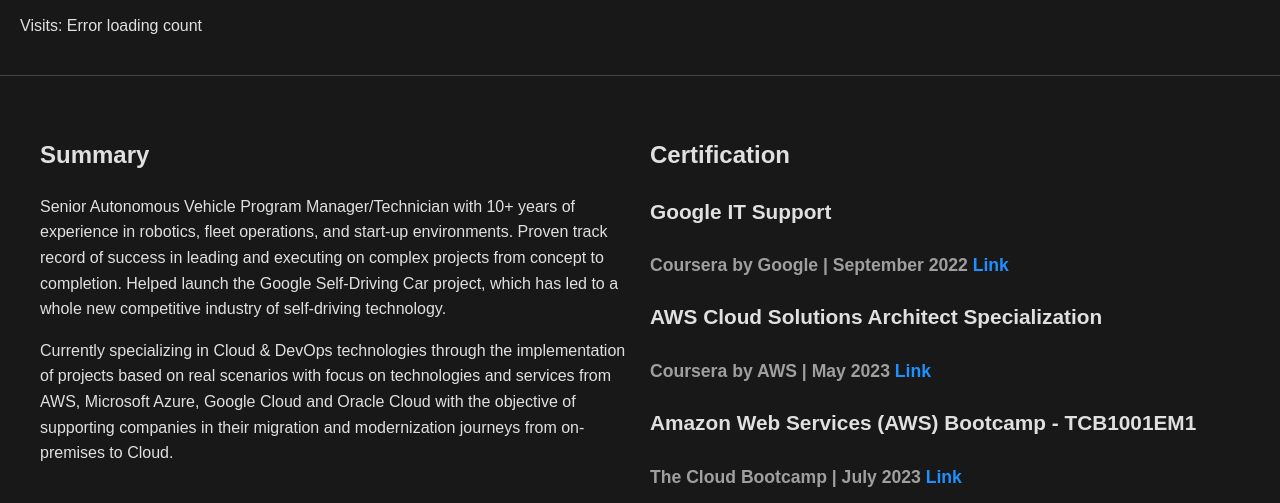
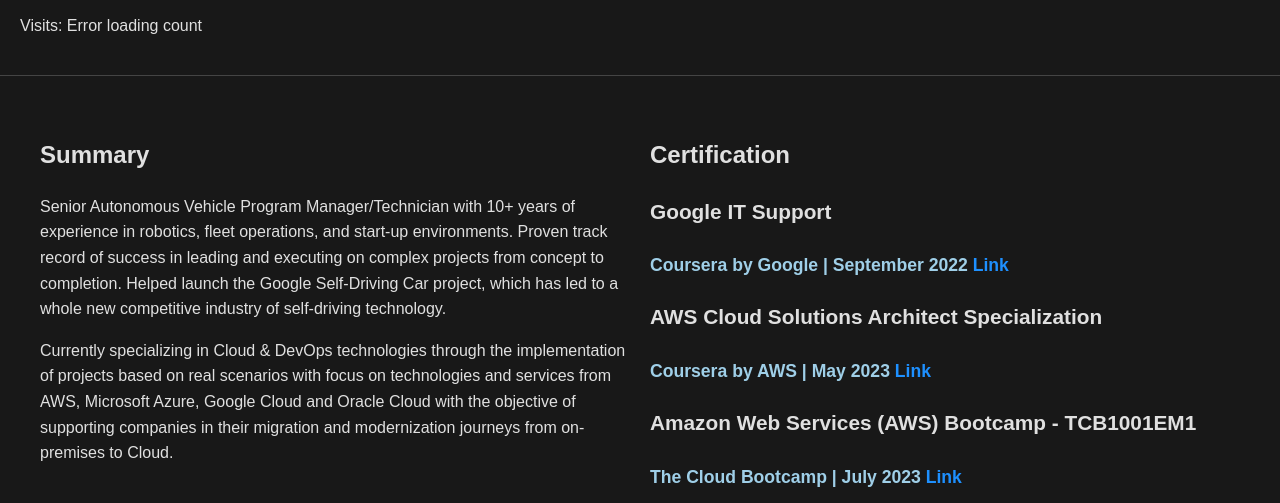
Before and after one commit to joblas/cloud_resume, a website: page public/index.html in a window 1280 px wide. Shown: the part 291-794 px from the top of the page. Drawn offline with Linux system fonts and the light colour scheme; no server answers.

Commit message:
txt color h4,h5

```diff
--- a/public/styles.css
+++ b/public/styles.css
@@ -38,7 +38,7 @@
   }
 
   h4, h5 {
-    color: #9f9f9f;
+    color: #9fcfe8;
     font-size: 1.1em;
     margin-bottom: 5px;
   }
```
